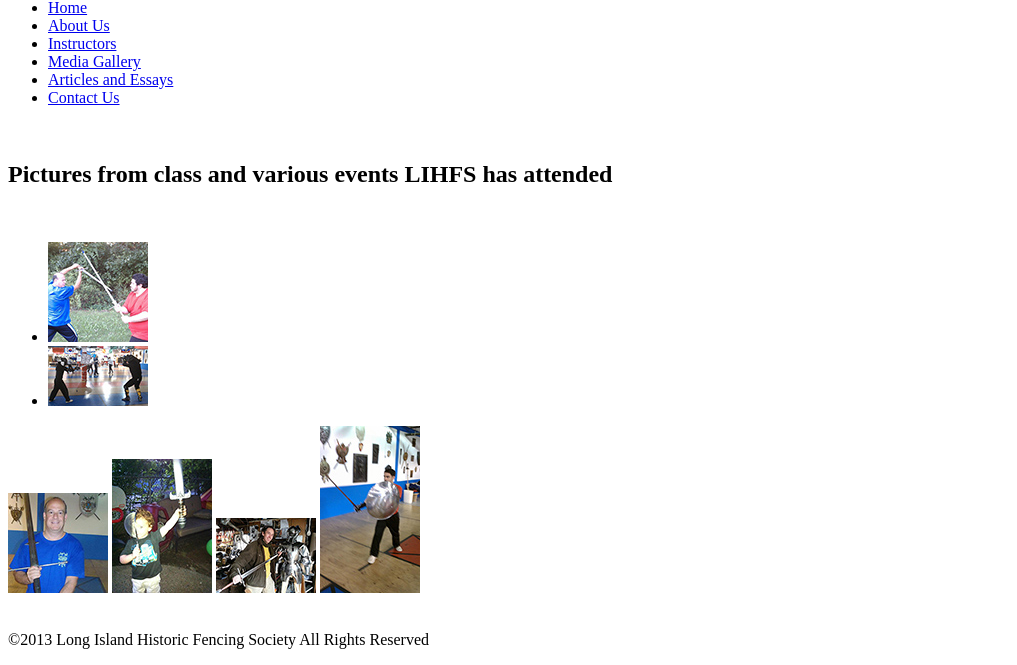
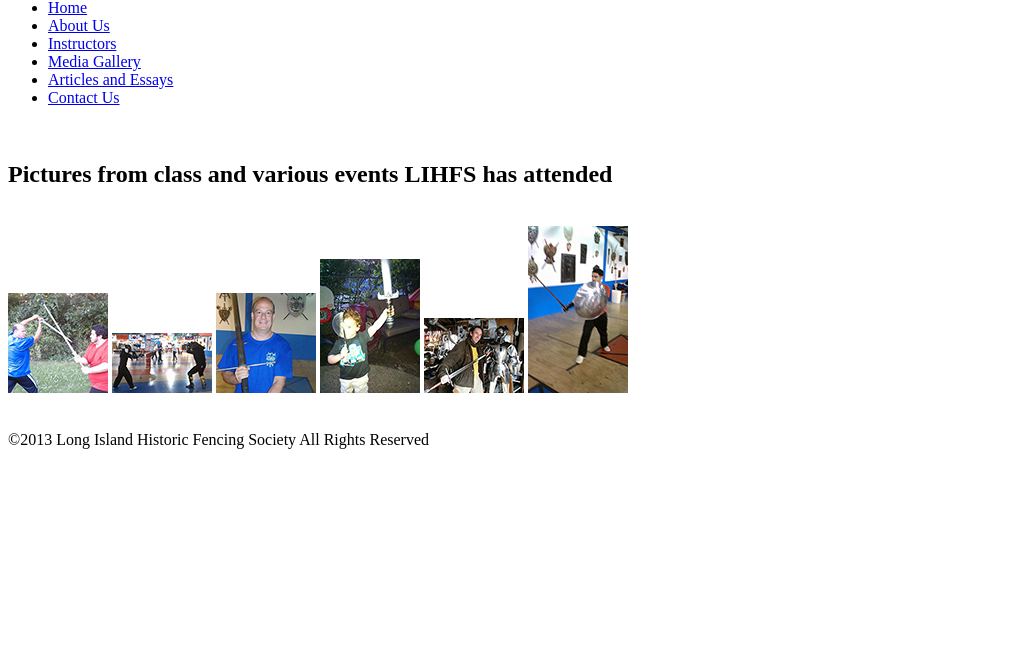
Before and after one commit to mcapanelli/mcapanelli.github.io, a plain HTML site: page gallery.html in a window 1280 px wide. Shown: the part 238-903 px from the top of the page, without its empty margins (0-1017 px from the left). After the commit the page ends 800 px from the top, so only its background shows below. Drawn offline with Linux system fonts and the light colour scheme.

Commit message:
Gallery fail

```diff
--- a/gallery.html
+++ b/gallery.html
@@ -26,10 +26,9 @@
 <br>
 <h2>Pictures from class and various events LIHFS has attended</h2>
 <br>
-<ul>
- <li><a href="LIHFS/test_image"><img src="LIHFS/bradandmikethumb.jpg" class="brad_mike" alt="brad and Mike fencing"></a></li>
- <li><a href="LIHFS/test_image"><img src="LIHFS/bradatbsg.jpg" class="brad_bsg" alt="Brad at Boston Sword Gathering"></a></li>
- </ul>
+
+ <img src="LIHFS/bradandmikethumb.jpg" class="brad_mike" alt="brad and Mike fencing">
+ <img src="LIHFS/bradatbsg.jpg" class="brad_bsg" alt="Brad at Boston Sword Gathering">
  <img src="LIHFS/bradwithmontaine.jpg" class="brad_montaine" alt="Bard holding a Monatine at VFA">
  <img src="LIHFS/christian.jpg" class="christian" alt="mikes son christian imitating daddy">
  <img src="LIHFS/Jeffinshop.jpg" class="jeff_shop" alt="Jeff in his Armory">
```
